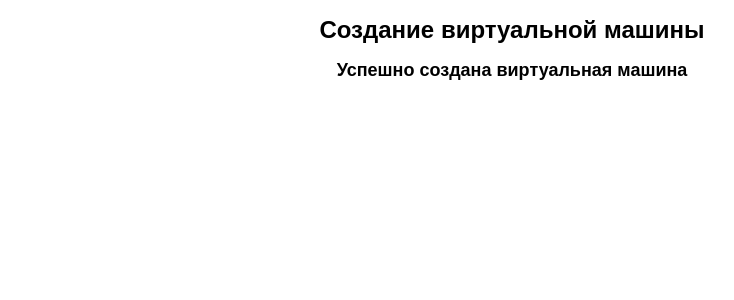
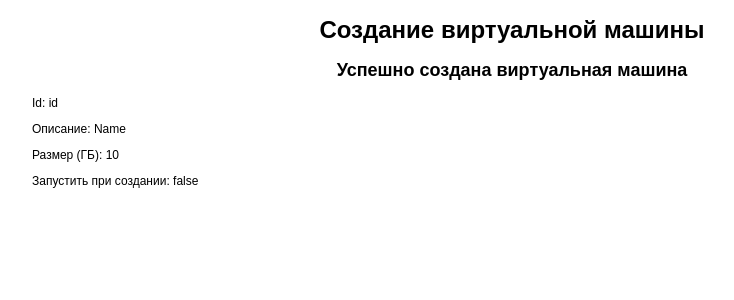
Before and after one commit to andrewosipov/croc, a React (Create React App) app: page /success in a window 1280 px wide. Shown: the top 300 px of the page, without its empty margins (128-862 px from the left). Built offline with nearby package versions, Linux system fonts and the light colour scheme.

Commit message:
replace Success page with redux

```diff
--- /dev/null
+++ b/src/components/Success.js
@@ -0,0 +1,23 @@
+import React, {Component} from 'react';
+import PropTypes from 'prop-types';
+
+class Success extends Component {
+    static propTypes = {};
+
+    render() {
+        const {virtualMachine} = this.props;
+        return (
+            <div>
+                <h2>
+                    Успешно создана виртуальная машина
+                </h2>
+                <p>Id: {virtualMachine.id}</p>
+                <p>Описание: {virtualMachine.name}</p>
+                <p>Размер (ГБ): {virtualMachine.size}</p>
+                <p>Запустить при создании: {virtualMachine.run.toString()}</p>
+            </div>
+        );
+    }
+}
+
+export default Success;
--- /dev/null
+++ b/src/containers/Success.js
@@ -0,0 +1,16 @@
+import {connect} from 'react-redux';
+import Success from '../components/Success';
+
+
+const mapStateToProps = state => ({
+    virtualMachine: state.virtualMachine
+});
+
+const mapDispatchToProps = dispatch => ({
+
+});
+
+export default connect(
+    mapStateToProps,
+    mapDispatchToProps
+)(Success)
--- a/src/routes/Success.js
+++ b/src/routes/Success.js
@@ -1,16 +1,15 @@
 import React from 'react';
+import Success from '../containers/Success';
 import PropTypes from 'prop-types';
 
-const Success = props => {
+const SuccessRoute = props => {
     return (
-        <h2>
-            Успешно создана виртуальная машина
-        </h2>
+        <Success />
     );
 };
 
-Success.propTypes = {
+SuccessRoute.propTypes = {
 
 };
 
-export default Success;
+export default SuccessRoute;
```
